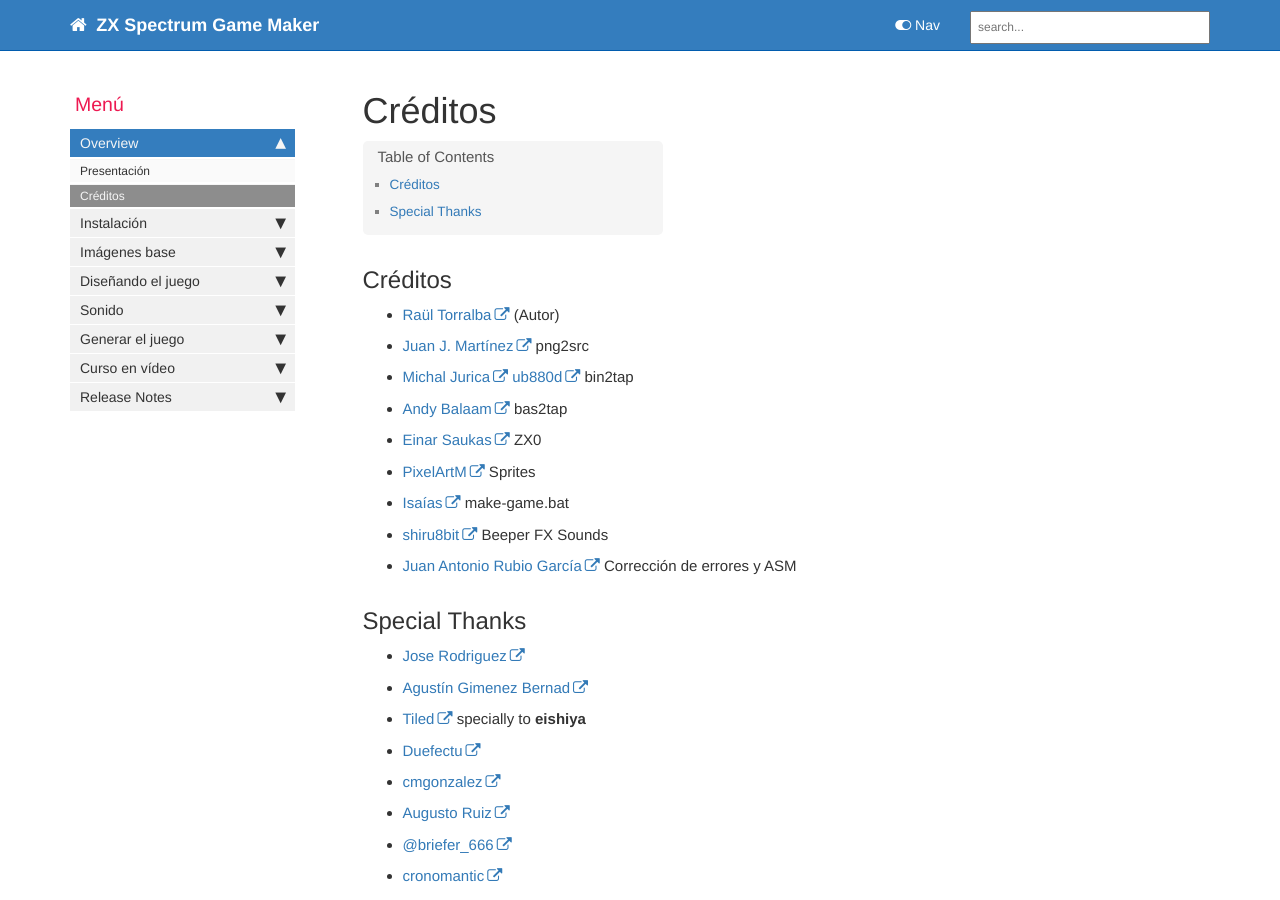
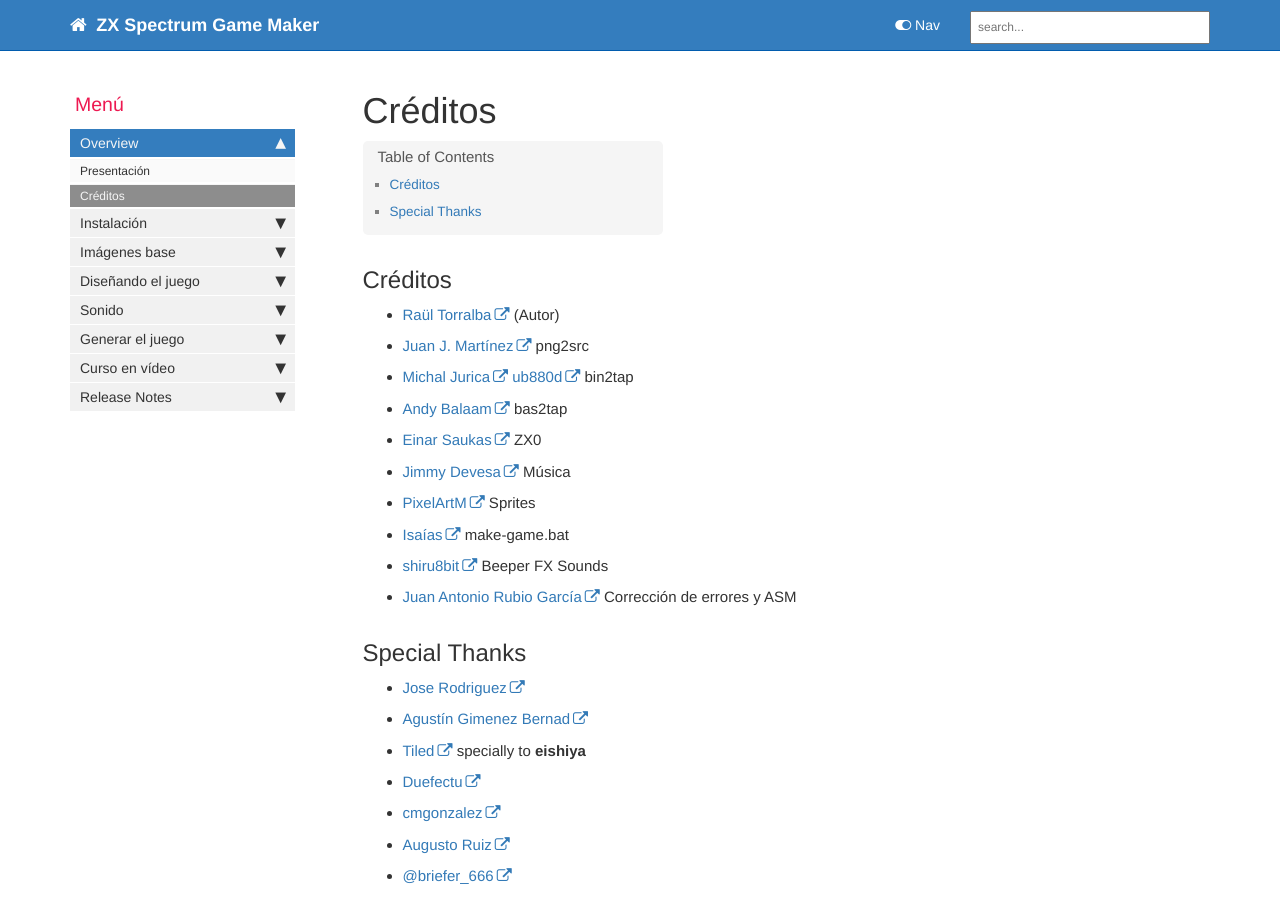
Before and after one commit to rtorralba/zx-game-maker-www, a Jekyll site: the page built from pages/mydoc/mydoc_credits.md, in a window 1280 px wide and 900 px high. Built offline with Jekyll 4.4.1, drawn with Linux system fonts in a browser that asks for light colours; comment, search, counter and statistics services are not loaded.

Commit message:
added jimmy devesa to credits

```diff
--- a/pages/mydoc/mydoc_credits.md
+++ b/pages/mydoc/mydoc_credits.md
@@ -15,6 +15,7 @@
 * [Michal Jurica](https://sourceforge.net/u/mikezt/) [ub880d](https://sourceforge.net/u/ub880d) bin2tap
 * [Andy Balaam](https://github.com/andybalaam) bas2tap
 * [Einar Saukas](https://github.com/einar-saukas) ZX0
+* [Jimmy Devesa](https://twitter.com/Jimmy_Devesa) Música
 * [PixelArtM](https://twitter.com/PixelArtM) Sprites
 * [Isaías](https://isaiasdiaz.itch.io/) make-game.bat
 * [shiru8bit](http://shiru.untergrund.net) Beeper FX Sounds
```
